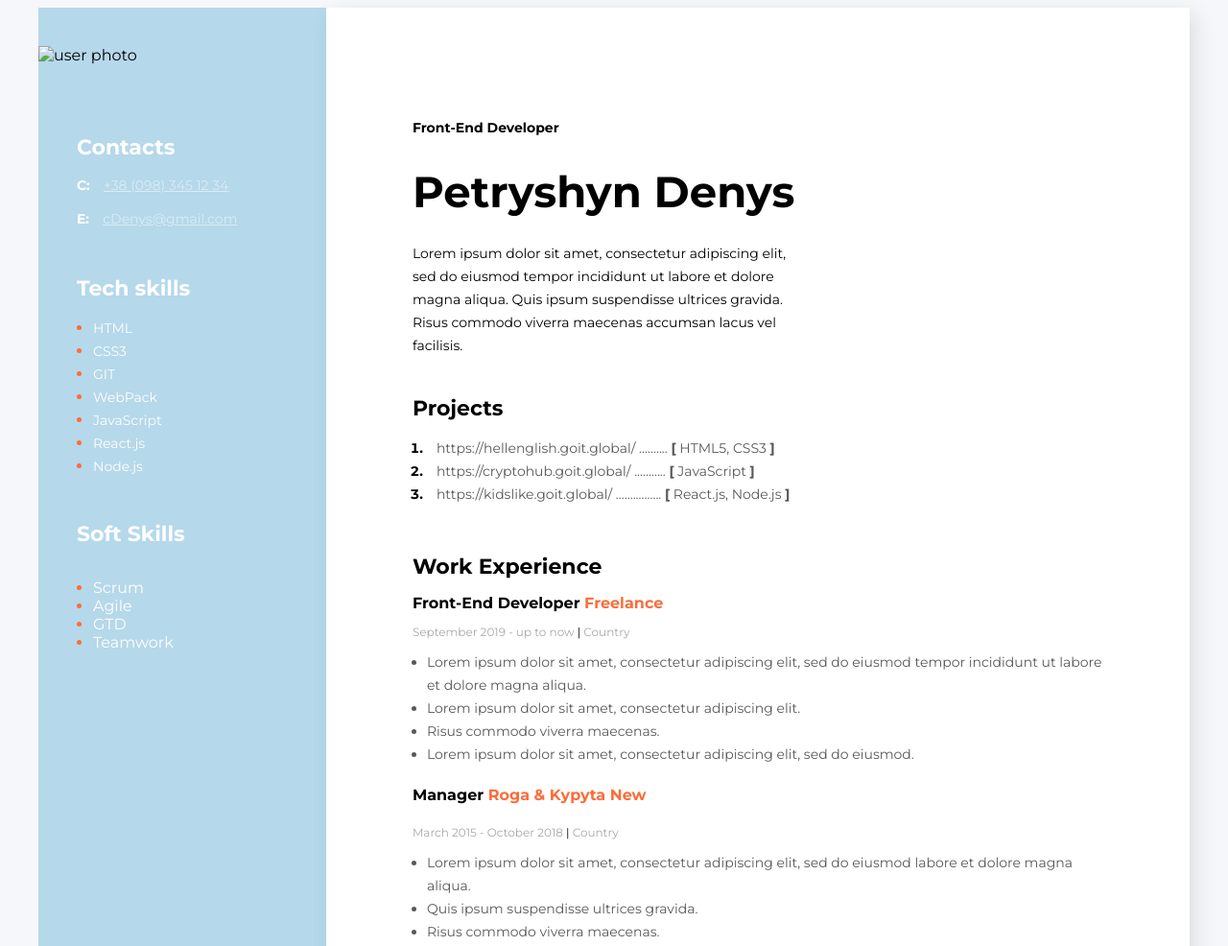
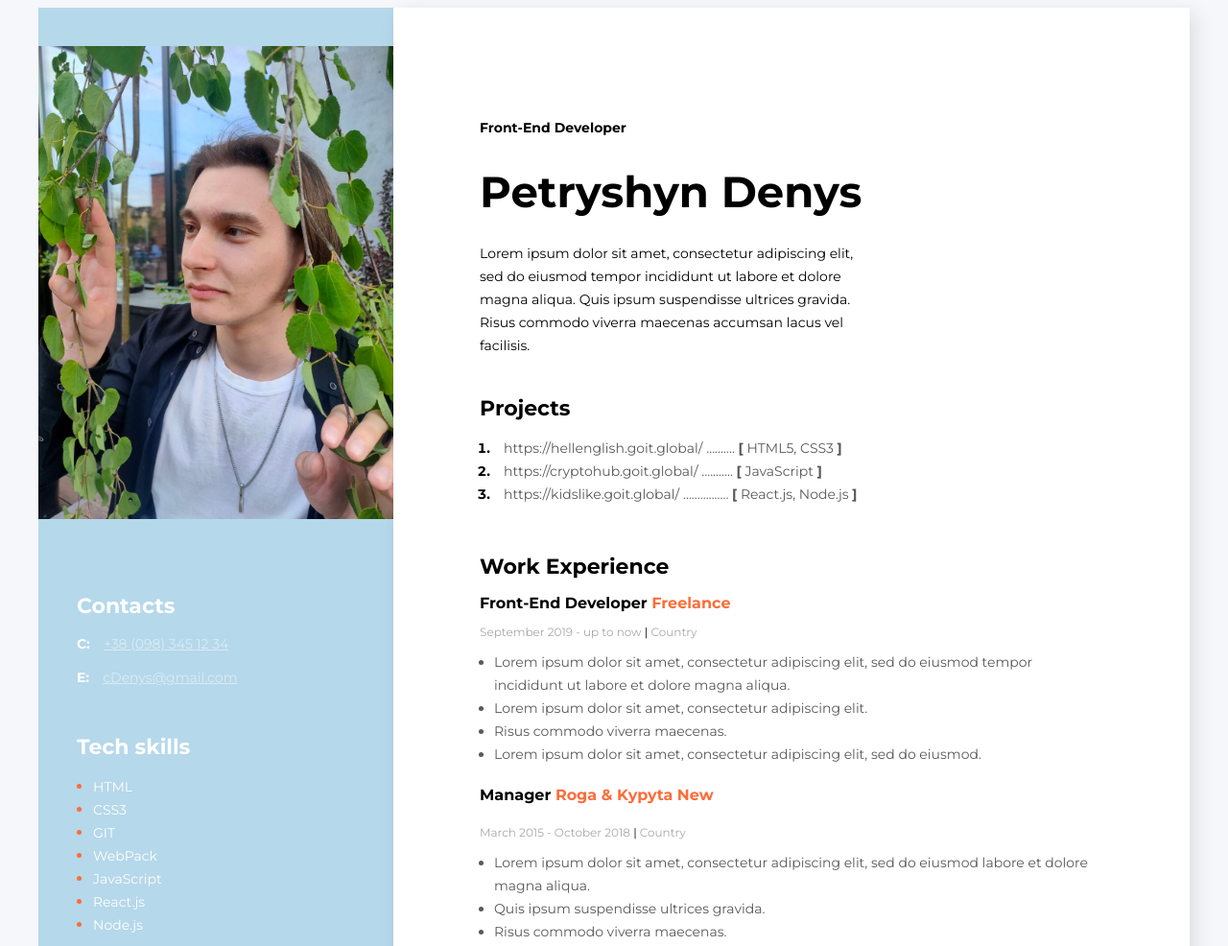
Before and after one commit to deniskoledz/123, a plain HTML site: page index.html in a window 1280 px wide. Shown: the top 986 px of the page at 96% size. Drawn offline with Linux system fonts and the light colour scheme.

Commit message:
Add files via upload

```diff
--- a/index.html
+++ b/index.html
@@ -146,7 +146,7 @@
       </div>
       <!--Sidebar-->
       <aside class="sidebar">
-        <img src="img/profile_pic.jpg" alt="user photo" />
+        <img src="/profile_pic.jpg" alt="user photo" />
         <!--Contacts-->
         <div class="contacts">
           <h3 class="sidebar_title">Contacts</h3>
```
Also changed, not shown: profile_pic.jpg (added).
